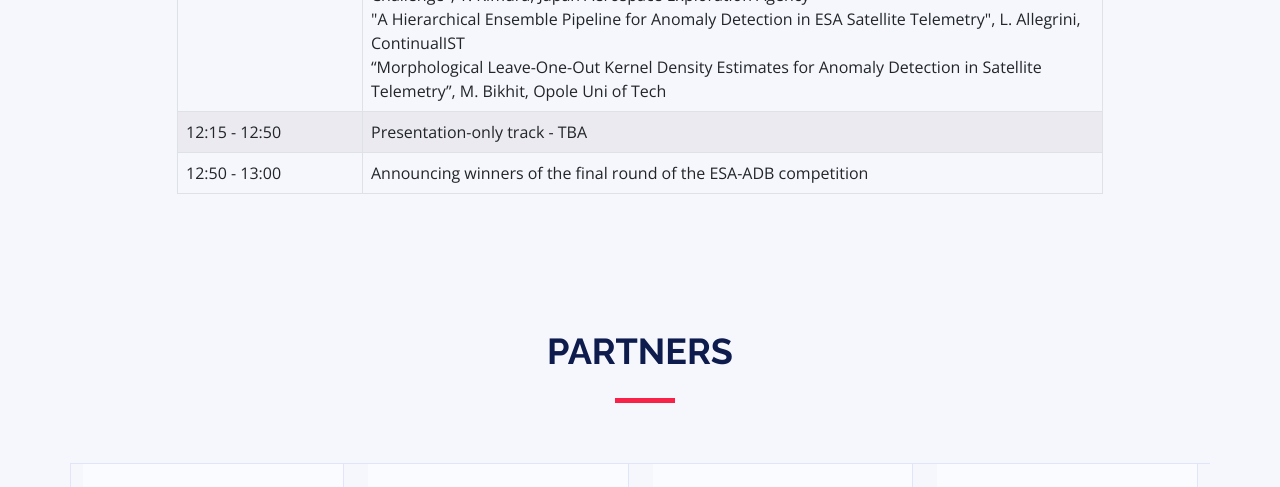
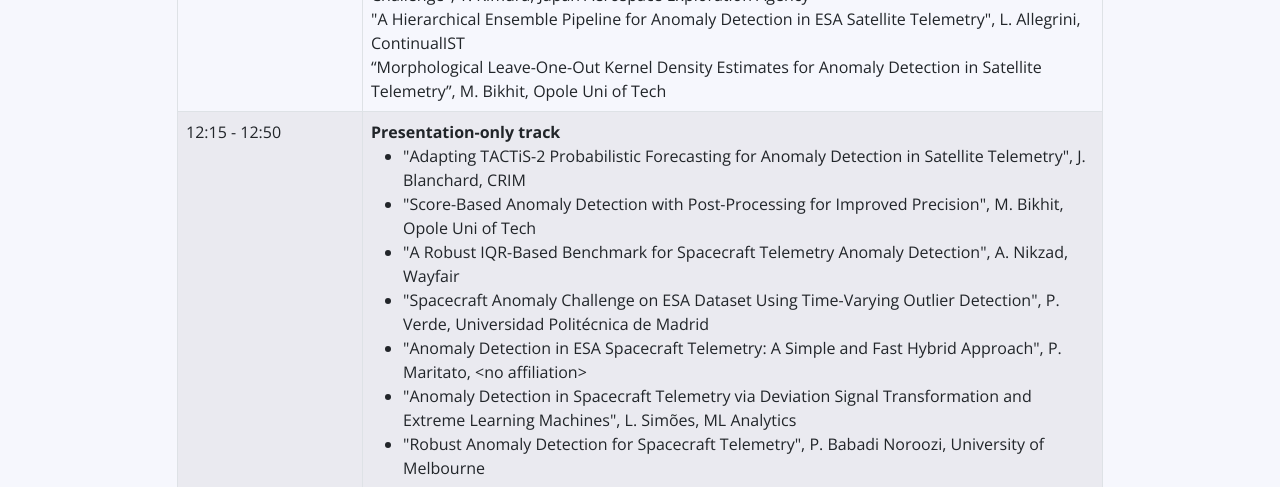
Before and after one commit to ML4ITS/ml4its2025, a plain HTML site: page index.html in a window 1280 px wide. Shown: the part 5210-5697 px from the top of the page. Drawn offline with nearby package versions, Linux system fonts and the light colour scheme; a script that the page names is missing.

Commit message:
Update index.html

```diff
--- a/index.html
+++ b/index.html
@@ -400,7 +400,19 @@
             </tr>
             <tr>
               <td>12:15 - 12:50</td>
-              <td>Presentation-only track - TBA</td>
+              <td>
+                <strong>Presentation-only track</strong>
+                <ul>
+                  <li>"Adapting TACTiS-2 Probabilistic Forecasting for Anomaly Detection in Satellite Telemetry", J. Blanchard, CRIM</li>
+                  <li>"Score-Based Anomaly Detection with Post-Processing for Improved Precision", M. Bikhit, Opole Uni of Tech</li>
+                  <li>"A Robust IQR-Based Benchmark for Spacecraft Telemetry Anomaly Detection", A. Nikzad, Wayfair</li>
+                  <li>"Spacecraft Anomaly Challenge on ESA Dataset Using Time-Varying Outlier Detection", P. Verde, Universidad Politécnica de Madrid</li>
+                  <li>"Anomaly Detection in ESA Spacecraft Telemetry: A Simple and Fast Hybrid Approach", P. Maritato, &lt;no affiliation&gt;</li>
+                  <li>"Anomaly Detection in Spacecraft Telemetry via Deviation Signal Transformation and Extreme Learning Machines", L. Simões, ML Analytics</li>
+                  <li>"Robust Anomaly Detection for Spacecraft Telemetry", P. Babadi Noroozi, University of Melbourne</li>
+                </ul>
+
+              </td>
             </tr>
             <tr>
               <td>12:50 - 13:00</td>
```
